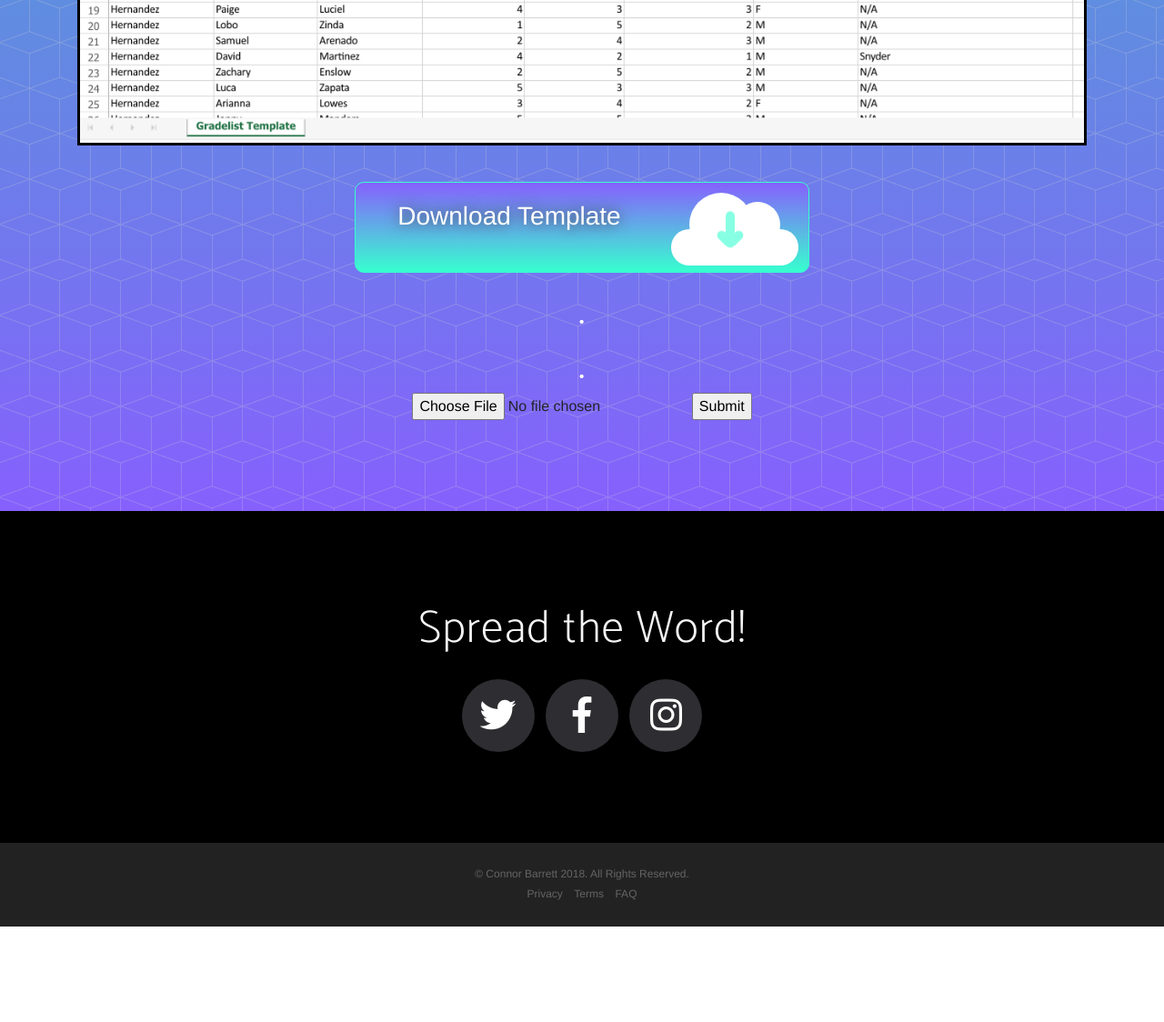
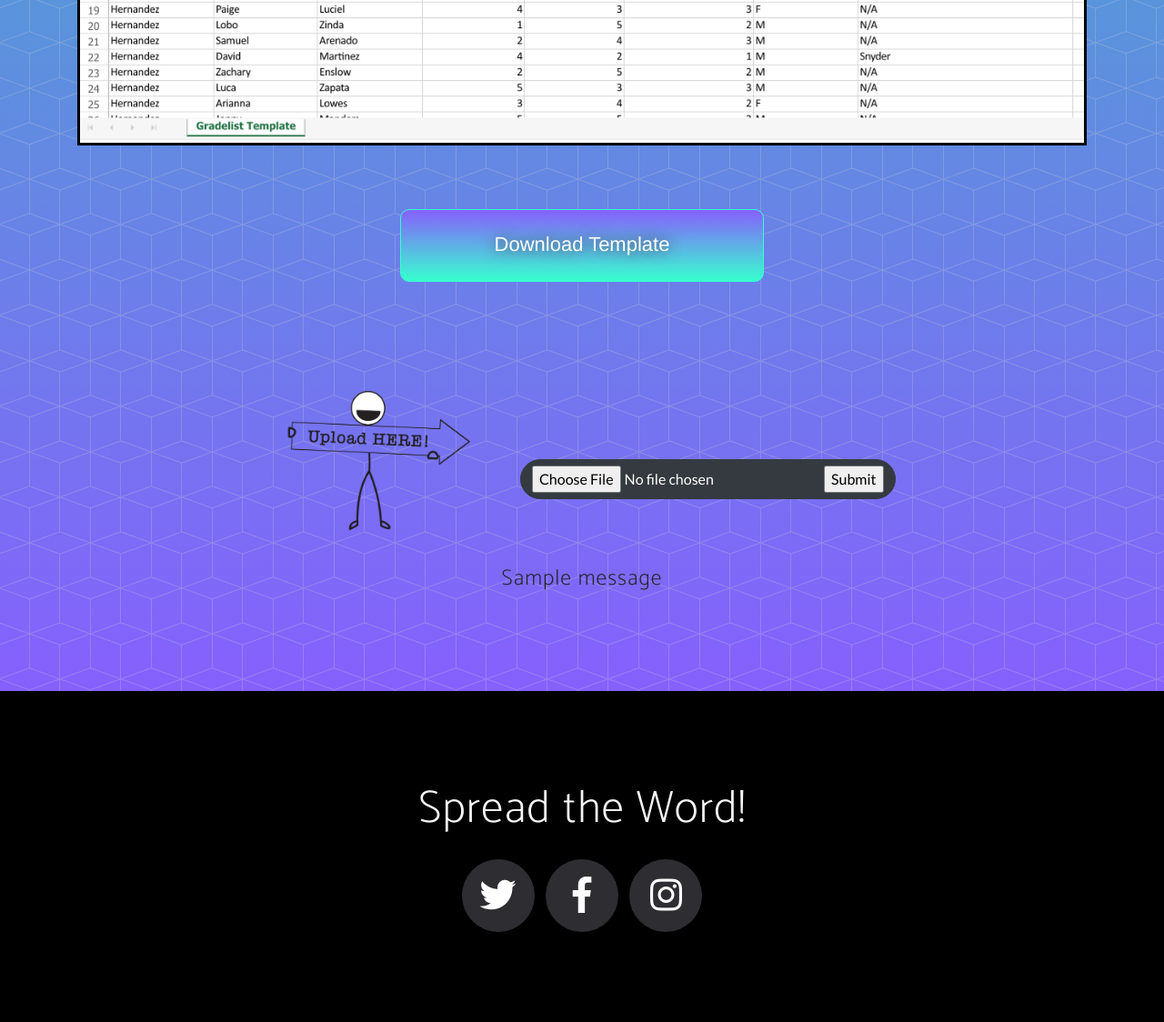
Before and after one commit to cbarrett3/Classlist-Generator, a Flask app: page / in a window 1280 px wide. Shown: the part 3964-5088 px from the top of the page at 91% size. Before the commit the page ends 4983 px from the top, so only its background shows below. Run offline with Flask 2, Linux system fonts and the light colour scheme; one stand-in notice (Sample message) is shown; some libraries are stand-ins or nearby versions; some web fonts are replaced.

Commit message:
download and upload buttons functional

```diff
--- a/app.py
+++ b/app.py
@@ -1,42 +1,23 @@
-from flask import Flask, render_template, request, send_file, make_response, send_from_directory
+from flask import Flask, render_template, request, send_file, make_response, send_from_directory, flash, redirect, url_for
 from flask_wtf.file import FileField
 import pandas as pd
 from werkzeug.utils import secure_filename
 app = Flask(__name__, static_folder='static')
+app.secret_key = 'be quiet'
 # app.config[‘UPLOAD_FOLDER’]
 import UploadForm
 
 
 @app.route('/', methods=['GET', 'POST'])  # the methods argument will allow us to execute GET and POST HTTP methods
 def index():
-	# render_template('index.html')
-
-	# current issue is that initial refresh or initital visit is considered a GET
-
-	# download = request.files['download']
-	# if request.method == 'GET' and download:
-
-	# this isnt workin
-	if "down" in request.form:
-		# send_file('static/ClasslistGeneratorTemplate.xlsx',
-		# mimetype='text/csv',
-		# attachment_filename='static/ClasslistGeneratorTemplate.xlsx',
-		# as_attachment=True)
-		# return request.form['spreadsheet']
-		send_from_directory(app.static_folder, 'ClasslistGeneratorTemplate.xlsx', as_attachment=True)
 
 	# this works (still jumps to the top & doesnt stay tho, but it saves the file
 	if "up" in request.form:
 		uploaded_file = request.files['upload']
 		uploaded_file.save('uploads/' + secure_filename(uploaded_file.filename))
-		# return render_template('index.html')
-		# return render_template('index.html')
+		flash("Perfect! Your Classlists are being generated. Check your email in about five minutes!")
+		return render_template('index.html', scroll='submitted')
 
-	# working upload code
-
-	# if request.method == 'POST':
-	# 	uploaded_file = request.files['upload']
-	# 	uploaded_file.save('uploads/' + secure_filename(uploaded_file.filename))
 	# 	# pop up here saying Thank You!
 	# 	# currently file gets saved but refresh brings us to top of page
 	# 	# need to make it so it does not scroll to top after submit is clicked
@@ -53,14 +34,22 @@ def index():
 def return_file():
 	return send_from_directory(app.static_folder, 'ClasslistGeneratorTemplate.xlsx', as_attachment=True)
 
+
+# @app.route('/store-file/')
+# def return_file():
+# 	uploaded_file = request.files['upload']
+# 	uploaded_file.save('uploads/' + secure_filename(uploaded_file.filename))
+# 	return render_template('index.html')
 #
-# @app.route('/upload', methods=['GET', 'POST'])
+# #
+# @app.route('/store-file/', methods=['GET', 'POST'])
 # def upload_file():
-# 	if request.method == 'POST':
+# 	if "up" in request.form:
 # 		f = request.files['complete_sheet']
 # 		# save() method allows us to store the file on the filesystem of the server
 # 		f.save('/uploads/complete_sheet.txt' + secure_filename(f.filename))
 # 	return 'file uploaded successfully'
 
+
 if __name__ == '__main__':
 	app.run(debug=True)
--- a/static/css/changes.css
+++ b/static/css/changes.css
@@ -165,6 +165,16 @@ section.example .container .excel {
             max-width: 100%;
             max-height: 100vh;
             margin: auto;
+            margin-top: 0px;
+}
+section.example .container .stick {
+            max-width: 20%;
+            max-height: 100vh;
+            /*margin: auto;*/
+            margin-left: 0px;
+            margin-right: 50px;
+            margin-bottom:0px;
+
 }
 
 section.example .section-heading {
@@ -199,11 +209,13 @@ section.example h2 {
 
 .download_button {
   margin: 0 auto;
-  margin-top: 40px;
+  margin-top: 70px;
   text-decoration: none;
   display: block;
-  width: 500px;
-  height: 100px;
+  /*width: 500px;*/
+  /*height: 100px;*/
+  width: 400px;
+  height: 80px;
   padding: 1px;
   border: 1px solid #37ffcf;
   -webkit-border-radius: 10px;
@@ -211,13 +223,13 @@ section.example h2 {
   border-radius: 10px;
   color: #ffffff;
   text-shadow: 0 0 15px #434246;
-  font-size: 16px;
+  font-size: 12px;
 }
 
 .download_button .filename {
-  font-size: 28px;
+  font-size: 22px;
   text-align: center;
-  margin-top: 15px;
+  margin-top: 20px;
 }
 .download_button .filesize {
   margin: 10px 20px 0;
--- a/templates/index.html
+++ b/templates/index.html
@@ -242,22 +213,11 @@
                                 3. After uploading and submitting, your generated classlists will be available in an easily downloadable and shareable Excel    spreadsheet.<br>
                                 <br>
                                 </p>
-{#                            <p class="text-left">#}
-{#                            <strong>Excel Spreadsheet Format:</strong>#}
-{#                            </p>#}
                         <div class="badges">
-{#                      <a class="badge-link" href="#"><img src="../static/img/google-play-badge.svg" alt=""></a>#}
-{#                      <a class="badge-link" href="#"><img src="../static/img/app-store-badge.svg" alt=""></a>#}
                         </div>
                     </div>
                 </div>
             </div>
-
-{#        this is the area to add the upload button#}
-{#            <a class="ct-btn-scroll ct-js-btn-scroll" href="#example"><img alt="Arrow Down Icon" src="https://www.solodev.com/assets/anchor/arrow-down.png"></a>#}
-{#            <link rel="stylesheet" href="https://maxcdn.bootstrapcdn.com/bootstrap/3.3.7/css/bootstrap.min.css">#}
-{#            <script src="../static/js/scroll-down.js"></script>#}
-
     </section>
 
 
@@ -277,42 +237,60 @@
 
 {#        this href link goes to app.py and triggers the send_file operation#}
         <a href="/return-file/" class="download_button">
-            <div class="section-heading text-center" align="left">
+
+{#            the submitted id here is because this is where we want to scroll when submit is clicked#}
+            <div id="submitted" class="section-heading text-center" align="left">
             </div>
-                <div class="downloadicon">
-                    <div class="cloud">
-                        <div class="arrowdown"></div>
-                    </div>
-                </div>
+{#                <div class="downloadicon">#}
+{#                    <div class="cloud">#}
+{#                        <div class="arrowdown"></div>#}
+{#                    </div>#}
+{#                </div>#}
             <div class="filename">Download Template</div>
         </a>
 
             <div class="container">
+
+                {# javascript that helps us scroll to the right place when submit is clicked#}
+                {% if scroll %}
+                    <script>
+                        document.getElementById('{{ scroll }}').scrollIntoView();
+                        // or
+                        document.location.hash = '#' + '{{ scroll }}';
+                    </script>
+                {% endif %}
                 <div class="row">
                     <div class="col-md-12 mx-auto">
-                        <h2 class="section-heading text-center">. <br>. <br> </h2>
-{#                        </p>#}
+                        <h2 class="section-heading text-center"> <br> <br> </h2>
+
+                        {# accept field makes it only allow excel documents#}
                         <form method = "POST" enctype = "multipart/form-data" class="section-heading text-center">
-                            <input type = "file" name = "upload">
-                            <input type = "submit" name = "up">
+                            <img class="stick" src="../static/img/stick.png">
+
+                            <button class="btn btn-dark">
+                                <input type = "file" name = "upload" accept=".csv, application/vnd.openxmlformats-officedocument.spreadsheetml.sheet, application/vnd.ms-excel">
+                                <input type = "submit" name = "up">
+                            </button>
+                            {% with messages = get_flashed_messages() %}
+                                {% if messages %}
+                                    {% for message in messages %}
+                                        <h4>{{  message }}</h4>
+                                     {% endfor %}
+                                 {% endif %}
+                            {% endwith %}
+
                         </form>
-{#                          <a href="#" class="upload_button">#}
+
+{#                          <a href="/" class="upload_button">#}
 {#                            <div class="uploadicon">#}
 {#                                <div class="cloud">#}
 {#                                    <div class="arrowup">#}
-{##}
 {#                                    </div>#}
 {#                                </div>#}
 {#                            </div>#}
 {#                            <div class="filename">Upload Completed Spreadsheet#}
-{##}
 {#                            </div>#}
-{##}
 {#                          </a>#}
-{#                        <form method = "POST" action="#" class="example">#}
-{#                        <input type="file" name = "spreadsheet">#}
-{#                            <input type = "submit">#}
-{#                        </form>#}
                     </div>
                 </div>
             </div>
```
Also changed, not shown: other parts of templates/index.html (+0 -30 lines), static/img/stick.png (added), 1 other file.
